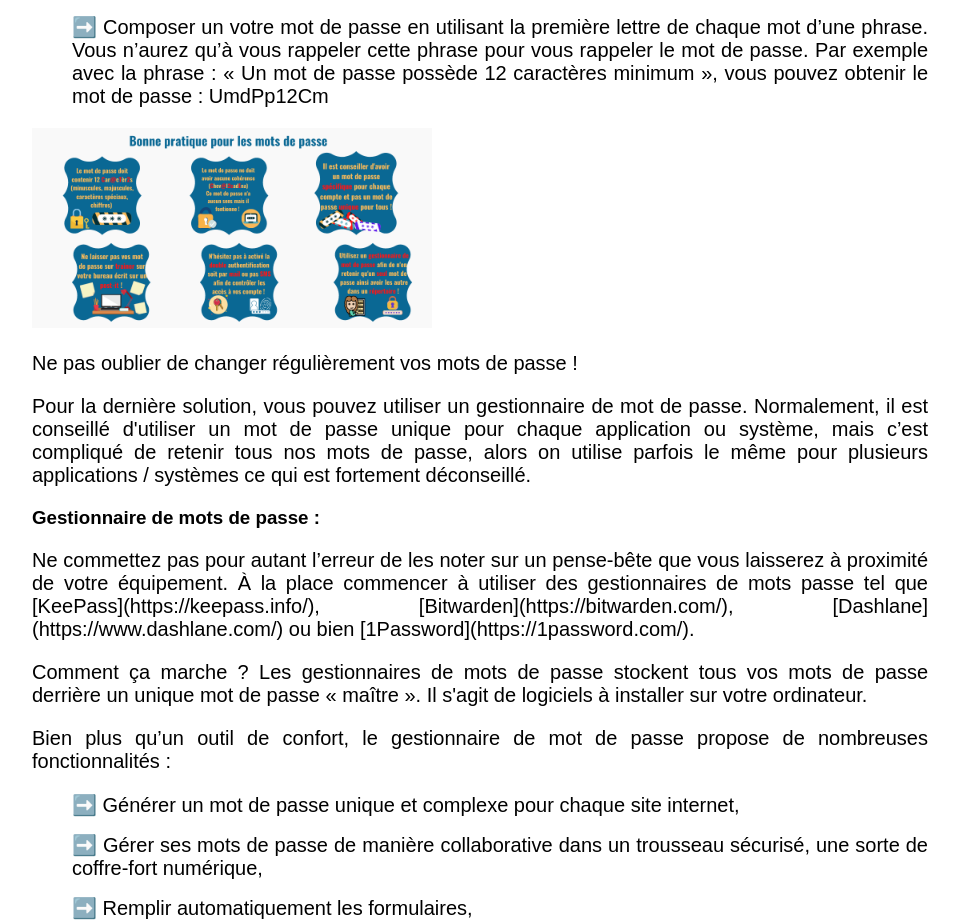
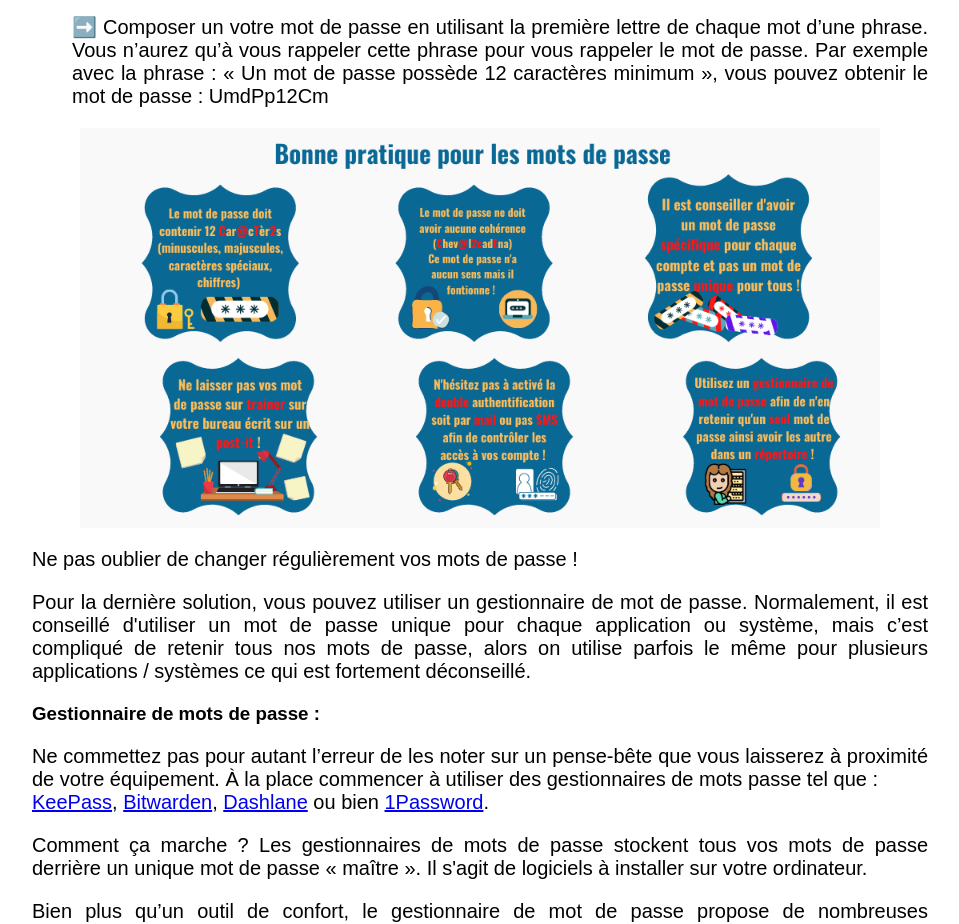
Before and after one commit to delasalle-sio-letertre-n/cybersafedls, a React (Create React App) app: page /articles/2 in a window 1280 px wide. Shown: the part 2743-3667 px from the top of the page, without its empty margins (160-1119 px from the left). Built offline with nearby package versions, Linux system fonts and the light colour scheme; a web font is replaced by a local one.

Commit message:
Version Jalon 4 - 0.2

```diff
--- a/src/components/Page/Article-2.js
+++ b/src/components/Page/Article-2.js
@@ -161,10 +161,11 @@ function Article2() {
               Ne commettez pas pour autant l’erreur de les noter sur un
               pense-bête que vous laisserez à proximité de votre équipement. À
               la place commencer à utiliser des gestionnaires de mots passe tel
-              que [KeePass](https://keepass.info/),
-              [Bitwarden](https://bitwarden.com/),
-              [Dashlane](https://www.dashlane.com/) ou bien
-              [1Password](https://1password.com/).
+              que :<br />
+              <a href="https://keepass.info/">KeePass</a>,{" "}
+              <a href="https://bitwarden.com/">Bitwarden</a>,{" "}
+              <a href="https://www.dashlane.com/">Dashlane</a> ou bien{" "}
+              <a href="https://1password.com/">1Password</a>.
             </p>
             <p>
               Comment ça marche ? Les gestionnaires de mots de passe stockent
--- a/src/components/Page/Page.scss
+++ b/src/components/Page/Page.scss
@@ -15,7 +15,10 @@
   min-height: 90vh;
 
   .ContentImg {
+    display: block;
     max-width: 60%;
+    margin-left: auto;
+    margin-right: auto;
   }
 
   .Banner {
@@ -352,9 +355,9 @@
     margin-right: 15vw;
 
     .ContentImg {
-      max-width: 25rem;
+      max-width: 50rem;
+      max-height: 30rem;
     }
-
     .CenteredImg {
       max-width: 60rem;
     }
```
